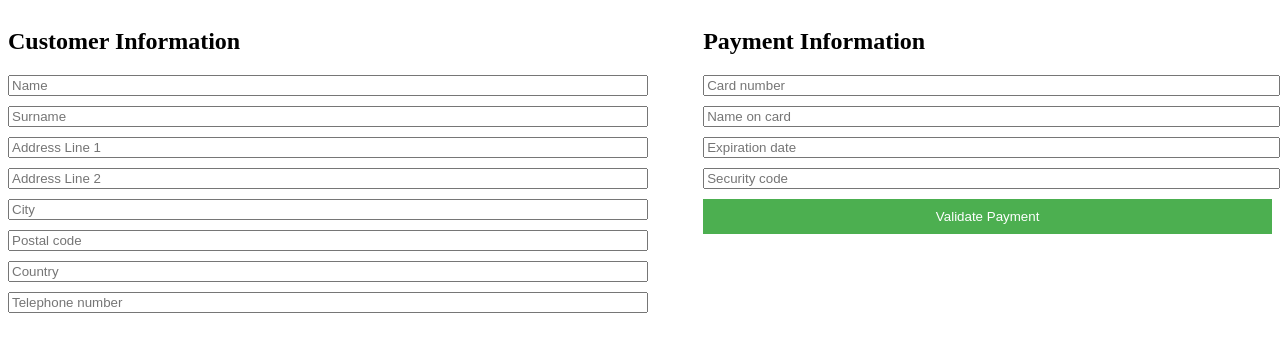
After one commit to JulienFX/YourMarket, a PHP site: page /payment.php in a window 1280 px wide. The commit adds this page. Shown: the top 352 px of the page. Run offline with PHP 8.4, Linux system fonts and the light colour scheme.

Commit message:
add payment page

```diff
--- /dev/null
+++ b/payment.php
@@ -0,0 +1,83 @@
+<!DOCTYPE html>
+<html>
+<head>
+  <title>Payment Page</title>
+  <style>
+    .container {
+      display: flex;
+      justify-content: space-between;
+      align-items: flex-start;
+    }
+
+    .form {
+      width: 50%;
+    }
+
+    .payment {
+      width: 45%;
+    }
+
+    .form input {
+      width: 100%;
+      margin-bottom: 10px;
+    }
+
+    .payment input {
+      width: 100%;
+      margin-bottom: 10px;
+    }
+
+    .payment button {
+      display: block;
+      width: 100%;
+      padding: 10px;
+      background-color: #4CAF50;
+      color: white;
+      border: none;
+      text-align: center;
+      cursor: pointer;
+    }
+  </style>
+</head>
+<body>
+  <div class="container">
+    <div class="form">
+      <h2>Customer Information</h2>
+      <form id="customerForm">
+        <input type="text" name="name" placeholder="Name" required>
+        <input type="text" name="surname" placeholder="Surname" required>
+        <input type="text" name="address1" placeholder="Address Line 1" required>
+        <input type="text" name="address2" placeholder="Address Line 2">
+        <input type="text" name="city" placeholder="City" required>
+        <input type="text" name="postalCode" placeholder="Postal code" required>
+        <input type="text" name="country" placeholder="Country" required>
+        <input type="tel" name="phone" placeholder="Telephone number" required>
+      </form>
+    </div>
+    <div class="payment">
+      <h2>Payment Information</h2>
+      <form id="paymentForm">
+        <input type="text" name="cardNumber" placeholder="Card number" required>
+        <input type="text" name="nameOnCard" placeholder="Name on card" required>
+        <input type="text" name="expirationDate" placeholder="Expiration date" required>
+        <input type="text" name="securityCode" placeholder="Security code" required>
+      </form>
+      <button onclick="validateForm()">Validate Payment</button>
+    </div>
+  </div>
+
+  <script>
+    function validateForm() {
+      var customerForm = document.getElementById("customerForm");
+      var paymentForm = document.getElementById("paymentForm");
+
+      if (customerForm.checkValidity() && paymentForm.checkValidity()) {
+        alert("Payment validated!");
+        // Add your code here to submit the form or perform further actions
+      } else {
+        alert("Please fill in all required fields.");
+      }
+    }
+  </script>
+</body>
+</html>
```
Also changed, not shown: desserts.php (+6 -1 lines), login.php (+6 -3 lines).
